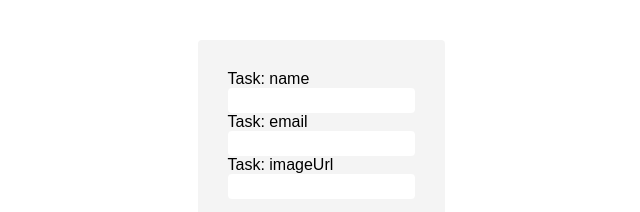
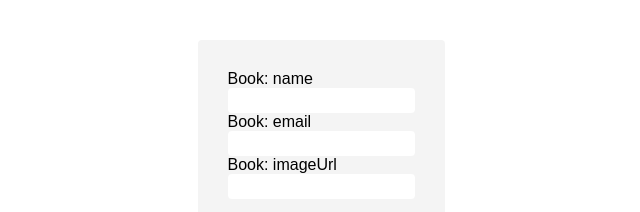
Before and after one commit to Dragoverlord/Contact-book, a plain HTML site: page index.html in a window 1280 px wide. Shown: the part 124-336 px from the top of the page, 319-959 px from the left. Drawn offline with Linux system fonts and the light colour scheme.

Commit message:
first commit

```diff
--- a/index.html
+++ b/index.html
@@ -13,11 +13,11 @@
       <div class="container">
         <div class="auth-form">
           <div class="field">
-            <span>Task: name </span>
+            <span>Book: name </span>
             <input type="text" class="name-input" />
-            <span>Task: email </span>
+            <span>Book: email </span>
             <input type="text" class="email-input" />
-            <span>Task: imageUrl</span>
+            <span>Book: imageUrl</span>
             <input type="text" class="imageUrl-input" />
           </div>
           <div class="field">
```
